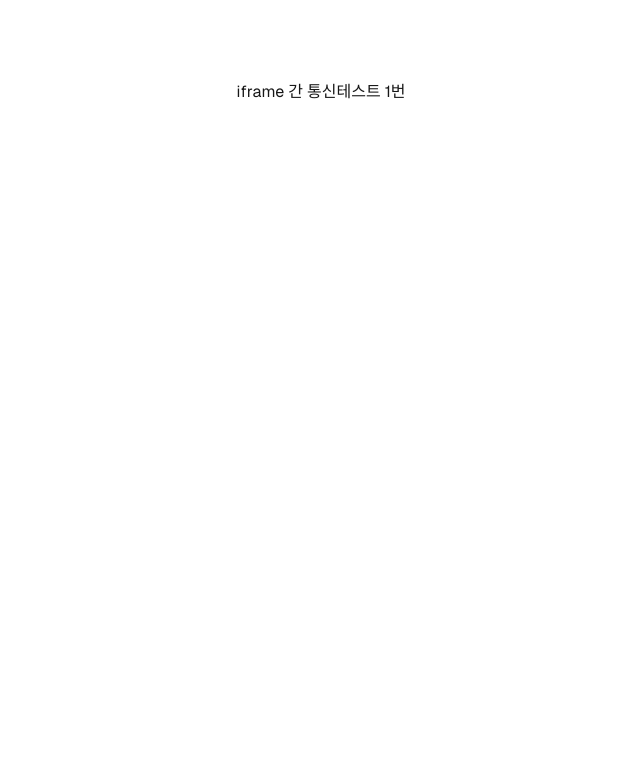
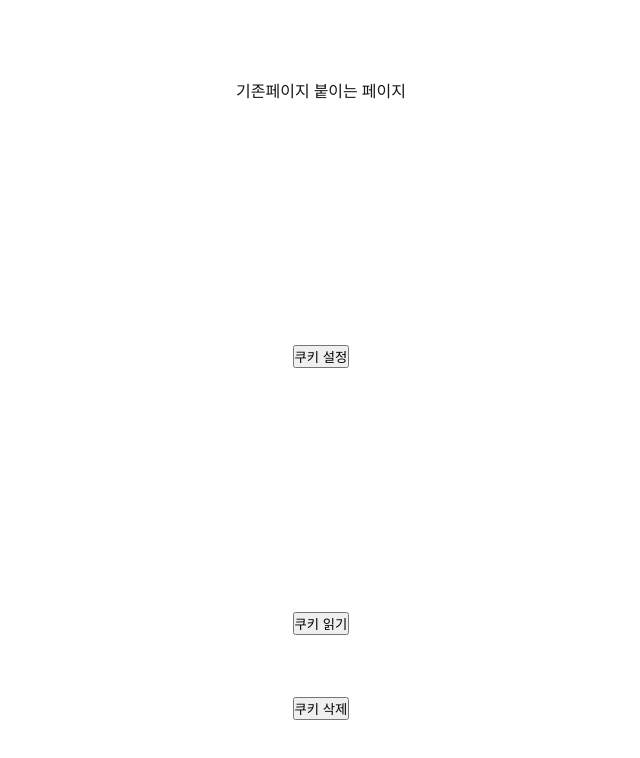
Before and after one commit to minsoku/if-test1, a Next.js app: page / in a window 1280 px wide. Shown: the top 758 px of the page, without its empty margins (319-959 px from the left). Built offline with nearby package versions, Linux system fonts and the light colour scheme.

Commit message:
cookie 설정

```diff
--- a/src/app/page.js
+++ b/src/app/page.js
@@ -1,10 +1,34 @@
+"use client"
+
 import Image from "next/image";
 import styles from "./page.module.css";
 
 export default function Home() {
+  const setCookie = () => {
+    let expires = "";
+    const date = new Date();
+    date.setTime(date.getTime() + (24 * 60 * 60 * 1000));
+    expires = "; expires=" + date.toUTCString();
+
+    document.cookie = "meme" + "=" + ("meme" || "") + expires + "; path=/";
+  };
+
+
+  const handleGetCookie = () => {
+    console.log(document.cookie);
+  };
+
+  const deleteCookie = () => {
+    document.cookie = "meme" + '=; Max-Age=-99999999;'; // 즉시 만료
+  };
   return (
     <div className={styles.page}>
-      iframe 간 통신테스트 1번
+      기존페이지
+
+      붙이는 페이지
+      <button onClick={setCookie}>쿠키 설정</button>
+      <button onClick={handleGetCookie}>쿠키 읽기</button>
+      <button onClick={deleteCookie}>쿠키 삭제</button>
     </div>
   );
 }
```
